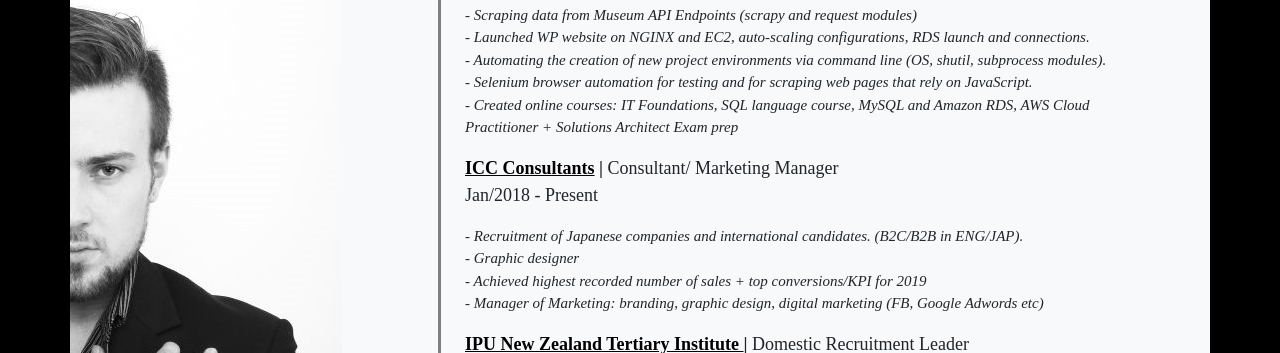
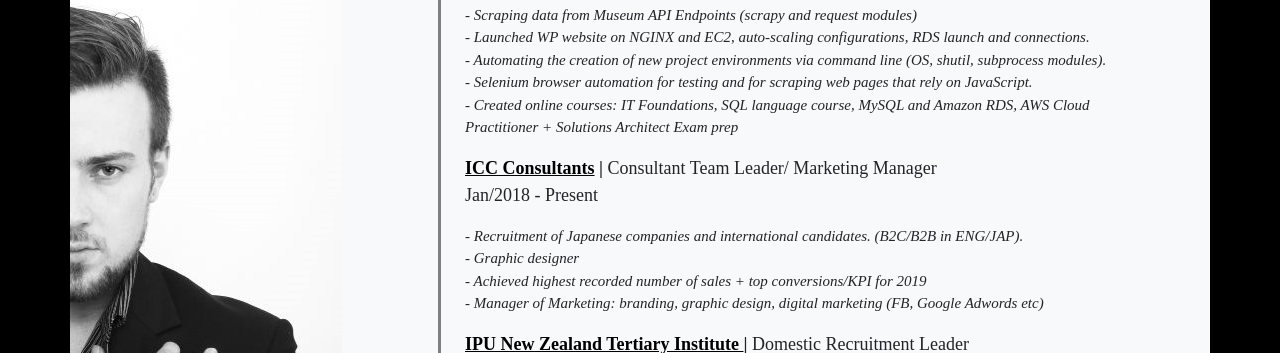
Before and after one commit to UndrscoreEX/Portfolio_proff, a Flask app: page /about in a window 1280 px wide. Shown: the part 285-638 px from the top of the page. Run offline with Flask 2, Linux system fonts and the light colour scheme; some libraries are stand-ins or nearby versions.

Commit message:
team leader promotion

```diff
--- a/templates/about.html
+++ b/templates/about.html
@@ -76,7 +76,7 @@
             <div class="row col-md-12 col-xs-12 align-top" >
                 <p class="content-title"><span>
                     <a href="https://www.iccworld.co.jp/">ICC Consultants</a> |
-                </span>Consultant/ Marketing Manager
+                </span>Consultant Team Leader/ Marketing Manager
                 <br>
                 Jan/2018 - Present
                 </p>
--- a/templates/projects.html
+++ b/templates/projects.html
@@ -71,7 +71,7 @@
                             </svg>
                             View Project
                         </a>
-                        <a href="https://www.bach.underscoreex.com/">
+                        <a href="https://www.bach.underscoreex.com/spec/eng/">
                             <svg xmlns="http://www.w3.org/2000/svg" width="20" height="20" fill="#FF312E" class="bi bi-link-45deg" viewBox="0 0 16 16">
                                 <path d="M4.715 6.542 3.343 7.914a3 3 0 1 0 4.243 4.243l1.828-1.829A3 3 0 0 0 8.586 5.5L8 6.086a1.002 1.002 0 0 0-.154.199 2 2 0 0 1 .861 3.337L6.88 11.45a2 2 0 1 1-2.83-2.83l.793-.792a4.018 4.018 0 0 1-.128-1.287z"/>
                                 <path d="M6.586 4.672A3 3 0 0 0 7.414 9.5l.775-.776a2 2 0 0 1-.896-3.346L9.12 3.55a2 2 0 1 1 2.83 2.83l-.793.792c.112.42.155.855.128 1.287l1.372-1.372a3 3 0 1 0-4.243-4.243L6.586 4.672z"/>
```
